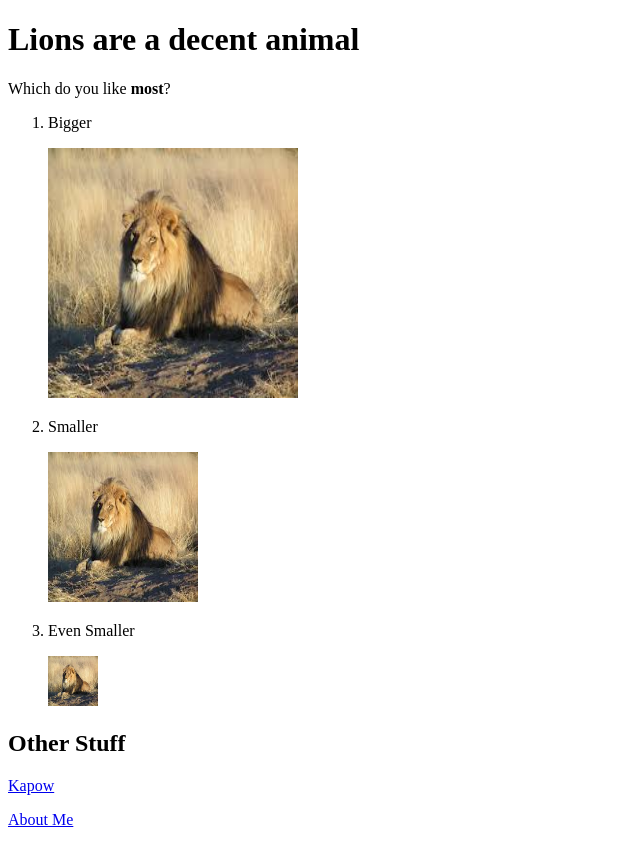
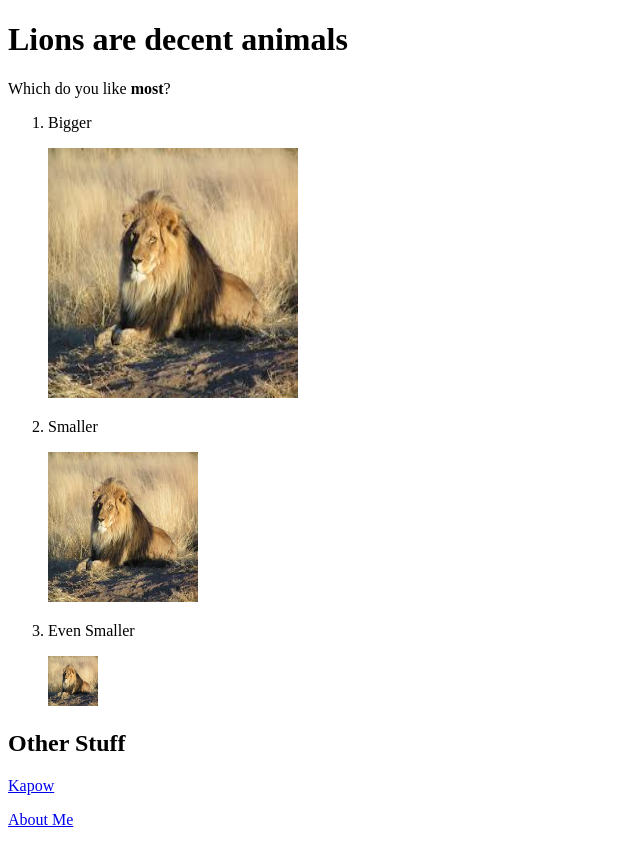
Before and after one commit to kjacobson41/kjacobson41.github.io, a plain HTML site: page index.html in a window 1280 px wide. Shown: the whole page, without its empty margins (0-640 px from the left). Drawn offline with Linux system fonts and the light colour scheme.

Commit message:
made title plural

```diff
--- a/index.html
+++ b/index.html
@@ -4,7 +4,7 @@
     <title>Kevin's Awesome Website</title>
   </head>
   <body>
-    <h1>Lions are a decent animal</h1>
+    <h1>Lions are decent animals</h1>
     <p>Which do you like <strong>most</strong>?</p>
     <ol>
       <li>
```
